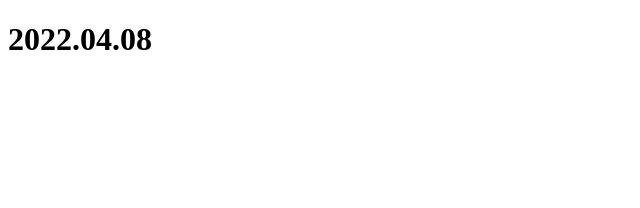
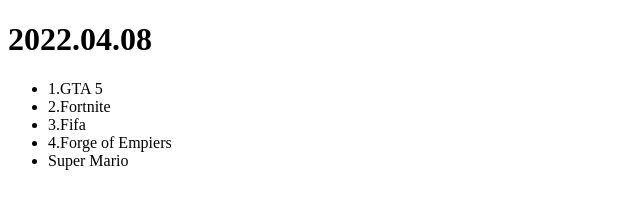
Before and after one commit to vargatibor/almafa, a plain HTML site: page index.html in a window 1280 px wide. Shown: the whole page, without its empty margins (0-640 px from the left). Drawn offline with Linux system fonts and the light colour scheme.

Commit message:
Kedvenc játékaim

```diff
--- a/index.html
+++ b/index.html
@@ -7,7 +7,17 @@
 </head>
 <body>
     <h1>2022.04.08</h1>
+<ul>
 
+        <li>1.GTA 5</li>
+        <li>2.Fortnite</li>
+        <li>3.Fifa</li>
+        <li>4.Forge of Empiers</li>
+        <li>Super Mario</li>
+
+
+
+</ul>
 
 
 </body>
```
